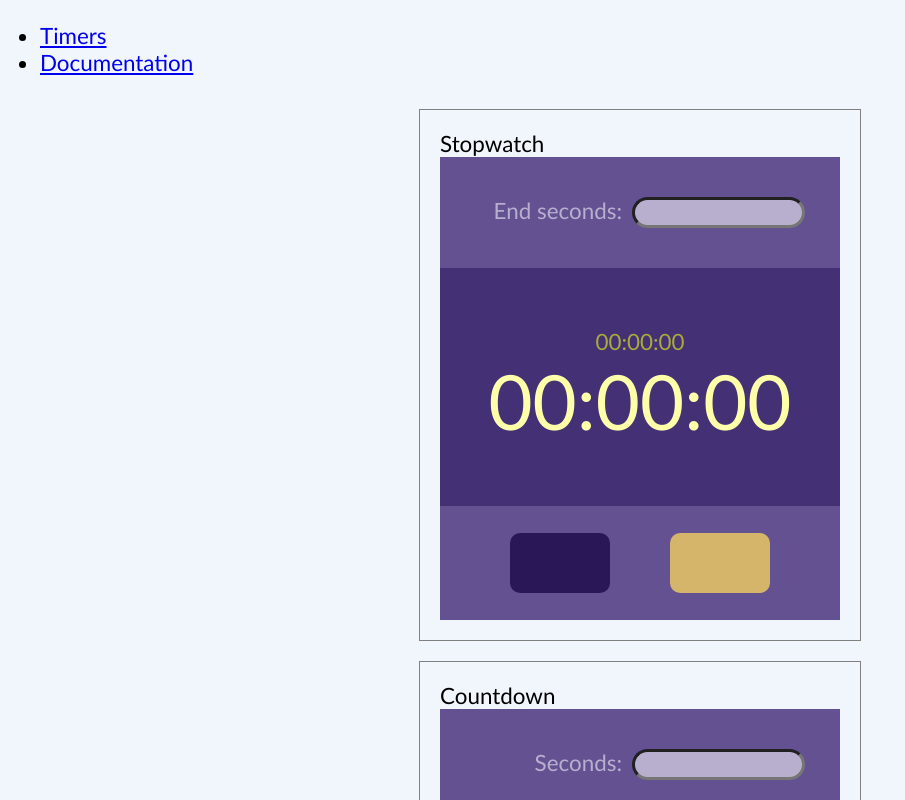
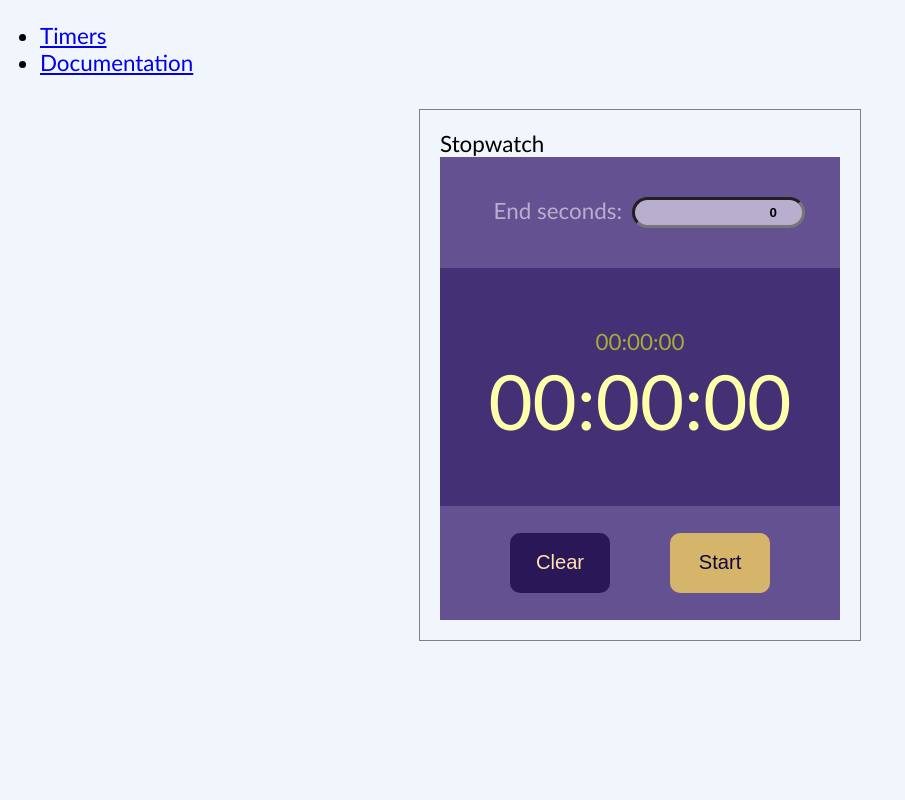
Before and after one commit to prof-tejera/assignment-2-karendolan, a React (Create React App) app: page / in a window 1280 px wide. Shown: the whole page, without its empty margins (0-905 px from the left). Built offline with nearby package versions, Linux system fonts and the light colour scheme.

Commit message:
Stopwatch

```diff
--- a/package.json
+++ b/package.json
@@ -5,6 +5,7 @@
   "homepage": "https://prof-tejera.github.io/assignment-1-karendolan",
   "dependencies": {
     "react": "^17.0.2",
+    "react-confetti": "^6.0.1",
     "react-dom": "^17.0.2",
     "react-router": "^5.2.1",
     "react-router-dom": "^5.3.0",
--- a/src/components/generic/Button.js
+++ b/src/components/generic/Button.js
@@ -45,10 +45,13 @@ const Button = ({ active, text, onClick, size }) => {
       <ButtonStyled
         size={sizeMapped}
         type="Button"
+        defaultValue={text}
         value={text}
         activeKey={ active ? 'active' : 'inactive' }
         onClick={onClick}
-      />
+      >
+        {text}
+      </ButtonStyled>
   );
 };
 
@@ -72,7 +75,7 @@ Button.defaultProps = {
 // Class description for the docs
 Button.docs =   {
     title: 'Button ',
-    component: <Button onClick={()=>{}} />,
+    component: <Button defaultValue="" onClick={()=>{}} />,
     props: [
       {
         prop: 'active',
--- a/src/components/generic/ButtonPanel.js
+++ b/src/components/generic/ButtonPanel.js
@@ -17,15 +17,29 @@ const Container = styled.div`
 `;
 
 const ButtonPanel = () => {
-  const { work, pause, end, reset, isRunning } = useContext(TimerContext);
+  const {
+    work,
+    pause,
+    end,
+    resetStart,
+    resetAll,
+    isPaused,
+    isRunning,
+    isReset,
+  } = useContext(TimerContext);
+
+  console.log('KAREN button panel - isRunning', isRunning());
+
+  const resetButtonFunc = isRunning() ? end : (isReset() ? resetAll : resetStart);
+  const workButtonFunc = isRunning() ? pause : work;
 
   return (
     <Container>
     <Button
       size='large'
       active={false}
-      text={(isRunning ? 'End' : 'Reset')}
-      onClick={(isRunning ? end : reset)}
+      text={(isRunning() ? 'End' : (isReset() ? 'Clear' : 'Reset'))}
+      onClick={resetButtonFunc}
     />
     <Button
       size='large'
@@ -33,8 +47,8 @@ const ButtonPanel = () => {
       // TODO: fix this text, for skipping to end
       // TODO: timer has a effect for state change to stop or start timer
       // or, timer is an independant component
-      text={(isRunning ? 'Pause' : 'Start')}
-      onClick={(isRunning ? pause : work)}
+      text={(isRunning() ? 'Pause' : (isPaused() ? 'Resume' : 'Start'))}
+      onClick={workButtonFunc}
     />
     </Container>
   )
--- /dev/null
+++ b/src/components/generic/ConfettiOverlay.js
@@ -0,0 +1,15 @@
+import React from 'react'
+import Confetti from 'react-confetti'
+
+/**
+ * react-confetti library
+ * from https://www.npmjs.com/package/react-confetti
+ */
+ const ConfettiOverlay = () => {
+  return (
+    <Confetti
+    />
+  );
+}
+
+export default ConfettiOverlay;
--- a/src/components/generic/Input.js
+++ b/src/components/generic/Input.js
@@ -3,7 +3,7 @@ import PropTypes from "prop-types";
 import styled from "styled-components";
 import GENERIC  from "../../shared/COLOR";
 
-const primaryColor =  GENERIC.INPUT.background;
+const primaryColor =  GENERIC.INPUT.DEFAULT.background;
 
 const InputContainer = styled.div`
   display: flex;
@@ -17,8 +17,9 @@ const InputStyled = styled.input`
   flex: 1;
   padding: 5px 10px;
   width: 80px;
-  text-align: left;
+  text-align: right;
   text-decoration: none;
+  font-weight: bold;
   color: ${GENERIC.INPUT.color};
   background-color: ${primaryColor};
   border-width: medium;
@@ -28,11 +29,16 @@ const InputStyled = styled.input`
 
 const LabelStyled = styled.label`
   flex: 1;
-  color: ${GENERIC.INPUT.color};
+  color: ${GENERIC.INPUT.LABEL.color};
   text-align: right;
 `;
 
+// The Generic Input cannot use a Timer context because the component is
+// too generic. The values it updates are variable in the
+// context (rounds, work secs, rest secs, etc). The context of the iput is
+// controlled at the timer level.
 const Input = ({value, onChange, name, label, maxNum}) => {
+  console.log('KAREN input -Input update value', value, 'onChange', onChange);
   return (
     <InputContainer>
       <LabelStyled
@@ -48,7 +54,9 @@ const Input = ({value, onChange, name, label, maxNum}) => {
         min="0"
         max={maxNum}
         onChange={onChange}
-        value={value > 0 ? value : ""}
+        autocomplete="off"
+        placeholder={0}
+        value={value}
       />
     </InputContainer>
   )
@@ -78,7 +86,7 @@ Input.defaultProps = {
 // Class description for the docs
 Input.docs =   {
     title: 'Input ',
-    component: <Input  onChange={()=>{}} />,
+    component: <Input defaultValue="" onChange={(event)=>{}} />,
     props: [
       {
         prop: 'name',
--- a/src/components/generic/Panel.js
+++ b/src/components/generic/Panel.js
@@ -55,6 +55,7 @@
   `;
 
  const Panel = ({inputs, displayTimes, displayRounds}) => {
+    console.log('KAREN  panel - rerendering')
     return (
      <PanelStyle>
       <InputsContainer>
--- a/src/components/timers/Stopwatch.js
+++ b/src/components/timers/Stopwatch.js
@@ -1,9 +1,11 @@
-import React, {useContext, useEffect} from "react";
+import React, {useContext, useEffect, useRef} from "react";
+
 
 // Import components
 import Panel from "../generic/Panel";
 import Input from "../generic/Input";
 import DisplayTime from "../generic/DisplayTime";
+import ConfettiOverlay from "../generic/ConfettiOverlay";
 import { TimerContext } from "../../context/TimerProvider";
 
 const Stopwatch = () => {
@@ -12,16 +14,23 @@ const Stopwatch = () => {
     curSec,
     workSecs,
     setWorkSecs,
-    isCountASC,
     setIsCountASC,
+    status,
+    isEnded,
   } = useContext(TimerContext);
-  console.log("isCountASC", isCountASC, "setIsCountASC", setIsCountASC);
+
+  // const confetti = useRef(undefined);
+
+  console.log('KAREN stopwatch - render, workSecs', workSecs, 'curSec', curSec);
   // Create input components
   const inputs = [
      <Input
       onChange={(event) => {
-        const num = parseInt(event.target.value);
-        setWorkSecs((num > 0 ? num : 0));
+        console.log('KAREN stopwatch - Input onChange event:', event);
+        if (event && event.target) {
+          const num = parseInt(event.target.value);
+          setWorkSecs((num > 0 ? num : 0));
+        }
       }}
       key="input-total-seconds"
       label="End seconds"
@@ -44,10 +53,22 @@ const Stopwatch = () => {
       active={true}
       key="display-current-seconds"
     />
-  ]
+  ];
 
-  //  // Set count direction to be ascending
-  //   setIsCountASC(true);  <-- in useEffect!!
+  // Set static timer direction state on load
+  useEffect(() => {
+    setIsCountASC(true);
+  }, [setIsCountASC]);
+
+  useEffect(() => {
+    console.log('KAREN stopwatch - status is ', status);
+  }, [status]);
+
+  let confetti;
+  if (isEnded()) {
+    confetti = (<ConfettiOverlay />);
+  };
+
   // The Return Rendered componet
   return (
     <div>
@@ -61,6 +82,7 @@ const Stopwatch = () => {
           // onStop={onStopHandler}
           // onPause={onPauseHandler}
       />
+    {confetti}
     </div>
   );
 }
--- a/src/components/timers/Tabata.js
+++ b/src/components/timers/Tabata.js
@@ -70,6 +70,7 @@ const Tabata = () => {
     <DisplayRounds
         numRounds={rounds || 4} //TODO: remove temp count
         curRound={curRound || 3} //TODO: remove temp count
+        key='display-round'
       />
     ];
 
--- a/src/context/TimerProvider.js
+++ b/src/context/TimerProvider.js
@@ -1,6 +1,6 @@
 import React, {createContext, useRef, useState} from 'react';
 // Import helper
-import { STATUS, RUNNING_STATUS, STOPPED_STATUS } from '../utils/constants';
+import { STATUS, RUNNING_STATUS } from '../utils/constants';
 // Crete a Timer context with default empty
 export const TimerContext = createContext({});
 /**
@@ -37,7 +37,12 @@ const TimerProvider = ({children}) => {
   // ------- Start crazy counter --------- //
 
   const callback = () => {
-    setCurSec(c => isCountASC ? c + 1 : c - 1);
+    const endTime = isCountASC ? workSecs : 0;
+    if (curSec === endTime) {
+      end();
+    } else {
+      setCurSec(c => isCountASC ? c + 1 : c - 1);
+    }
   }
   savedCallback.current = callback;
 
@@ -57,11 +62,20 @@ const TimerProvider = ({children}) => {
   // ------- End crazy counter --------- //
 
   const isRunning = () => {
-    return RUNNING_STATUS.contains(status);
+    console.log('KAREN provider - status', status, 'isRunning', RUNNING_STATUS.includes(status));
+    return RUNNING_STATUS.includes(status);
   }
 
-  const isStopped = () => {
-    return STOPPED_STATUS.contains(status);
+  const isPaused = () => {
+    return status === STATUS.PAUSED;
+  }
+
+  const isEnded = () => {
+    return status === STATUS.ENDED;
+  }
+
+  const isReset = () => {
+    return status === STATUS.RESET;
   }
 
   const work = () => {
@@ -78,16 +92,18 @@ const TimerProvider = ({children}) => {
   }
 
   const pause = () => {
-    setStatus(STATUS.PAUSE);
+    console.log('KAREN provier - pause');
+    setStatus(STATUS.PAUSED);
     _stopInterval();
   }
 
   const end = () => {
     _stopInterval();
+    // This fires off the fireworks!!
+    setStatus(STATUS.ENDED);
     setCurRound(rounds);
     // assume ending on work vs rest
     setCurSec(isCountASC ? workSecs : 0);
-    setStatus(STATUS.END);
   }
 
   const resetStart = () => {
@@ -134,7 +150,9 @@ const TimerProvider = ({children}) => {
          resetStart,
          resetAll,
          isRunning,
-         isStopped,
+         isPaused,
+         isEnded,
+         isReset,
        }}>
       {children}
     </TimerContext.Provider>
--- a/src/shared/COLOR.js
+++ b/src/shared/COLOR.js
@@ -7,7 +7,7 @@ const COLOR = {
   primary0: { color: '#433075' },	/* Main Primary color */
   primary1: { color: '#897BAF' },
   primary2: { color: '#635192' },
-  primary3: { color: '#291758' },
+  primary3: { color: '#291758' }, /* Darkest */
   primary4: { color: '#15073B' },
   primaryLightest: {color: '#B8AFCF'},
 
@@ -61,12 +61,17 @@ const GENERIC = {
     }
   },
   INPUT: {
-    color: COLOR.primaryLightest.color,
-    background: COLOR.primaryLightest.color,
+    DEFAULT: {
+      color: COLOR.primary3.color,
+      background: COLOR.primaryLightest.color,
+    },
+    LABEL: {
+      color: COLOR.primaryLightest.color,
+    }
   },
   PANEL: {
     DEFAULT:{
-      color: COLOR.primary1.color,
+      color: COLOR.primary0.color,
       background: COLOR.primary1.color,
     },
     INPUT:{
--- a/src/views/TimersView.js
+++ b/src/views/TimersView.js
@@ -26,10 +26,12 @@ const TimerTitle = styled.div``;
 function App() {
   const timers = [
     { title: "Stopwatch", C: <Stopwatch /> },
-    { title: "Countdown", C: <Countdown /> },
-    { title: "XY", C: <XY /> },
-    { title: "Tabata", C: <Tabata /> },
+    //{ title: "Countdown", C: <Countdown /> },
+    //{ title: "XY", C: <XY /> },
+    //{ title: "Tabata", C: <Tabata /> },
   ];
+
+  //import Confetti from 'react-confetti'
 
   return (
     <TimerProvider>
```
Also changed, not shown: 1 other file (tests, documents, lock files or other folders).
